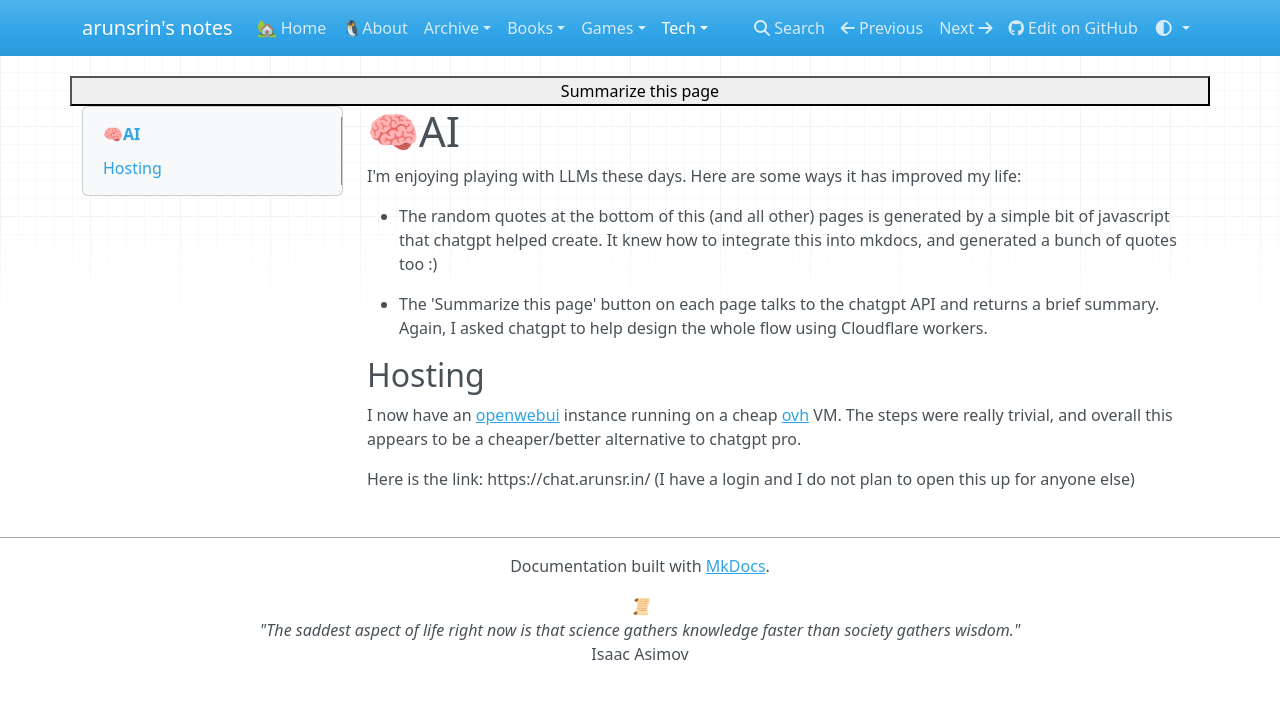
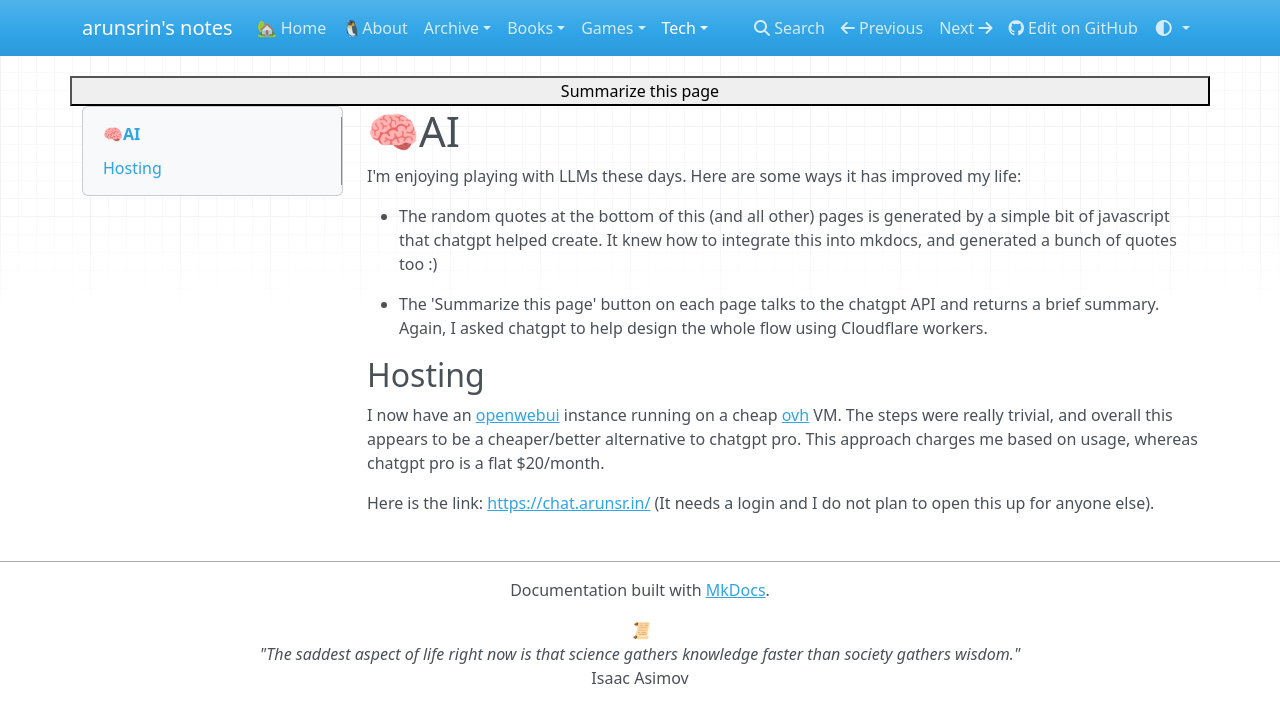
Before and after one commit to arunsrin/arunsrin.mkdocs, an MkDocs documentation site: the page built from home/tech/ai.md, in a window 1280 px wide. Shown: the top 723 px of the page. Built offline with MkDocs 1.6.1, drawn with Linux system fonts in a browser that asks for light colours; nearby versions of some CDN libraries.

Commit message:
another book this month. some cleanup

```diff
--- a/home/tech/ai.md
+++ b/home/tech/ai.md
@@ -1,17 +1,24 @@
 # 🧠AI
 
-I'm enjoying playing with LLMs these days. Here are some ways it has improved my life:
+I'm enjoying playing with LLMs these days. Here are some ways it has improved
+my life:
 
-- The random quotes at the bottom of this (and all other) pages is generated by a simple bit of javascript that chatgpt helped create. It knew how to integrate this into mkdocs, and generated a bunch of quotes too :)
+- The random quotes at the bottom of this (and all other) pages is
+  generated by a simple bit of javascript that chatgpt helped
+  create. It knew how to integrate this into mkdocs, and generated a
+  bunch of quotes too :)
 
-- The 'Summarize this page' button on each page talks to the chatgpt API and returns a brief summary. Again, I asked chatgpt to help design the whole flow using Cloudflare workers.
+- The 'Summarize this page' button on each page talks to the chatgpt
+  API and returns a brief summary. Again, I asked chatgpt to help
+  design the whole flow using Cloudflare workers.
 
 
 ## Hosting
 
 I now have an [openwebui](https://openwebui.com/) instance running on a cheap
 [ovh](https://ovhcloud.com/) VM. The steps were really trivial, and overall
-this appears to be a cheaper/better alternative to chatgpt pro.
+this appears to be a cheaper/better alternative to chatgpt pro. This approach
+charges me based on usage, whereas chatgpt pro is a flat $20/month.
 
-Here is the link: https://chat.arunsr.in/ (I have a login and I do not plan to
-open this up for anyone else)
+Here is the link: [https://chat.arunsr.in/](https://chat.arunsr.in/) (It needs a
+login and I do not plan to open this up for anyone else).
```
Also changed, not shown: home/books/2024.md (+6 -0 lines).
